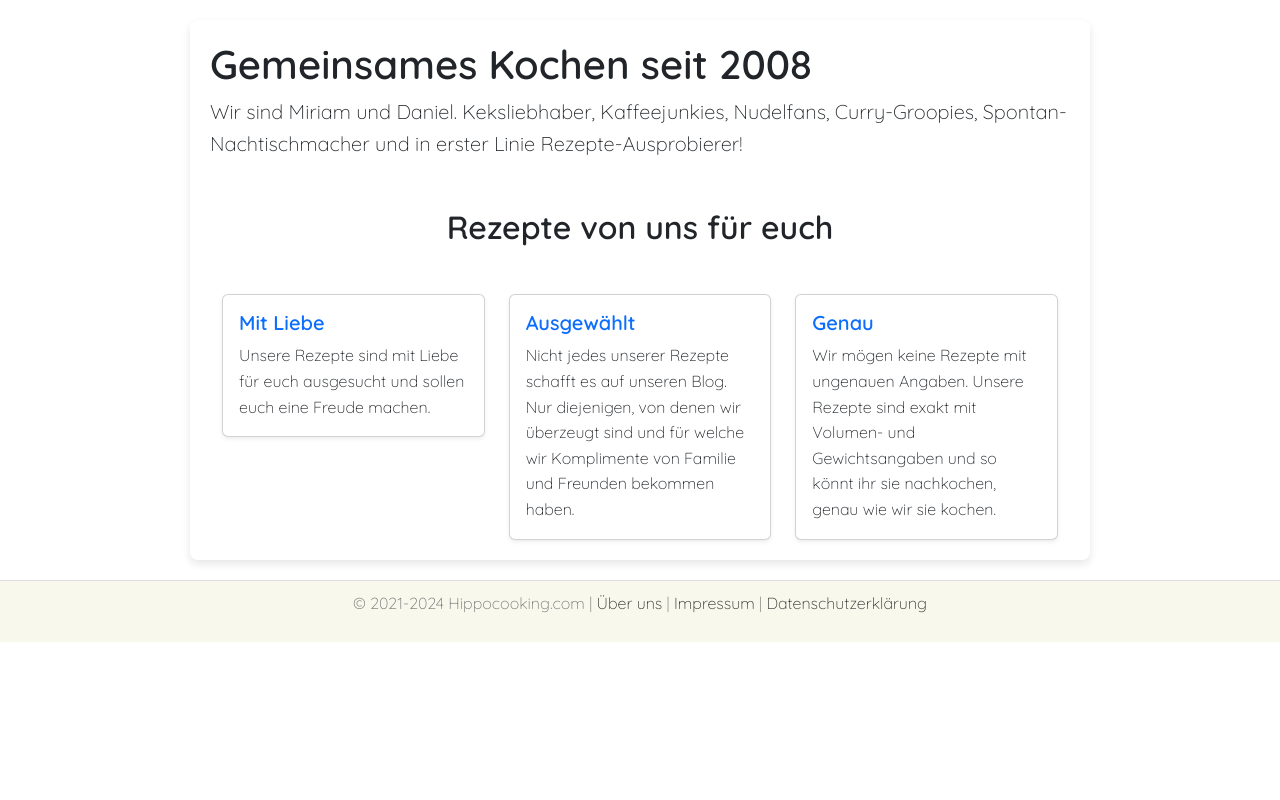
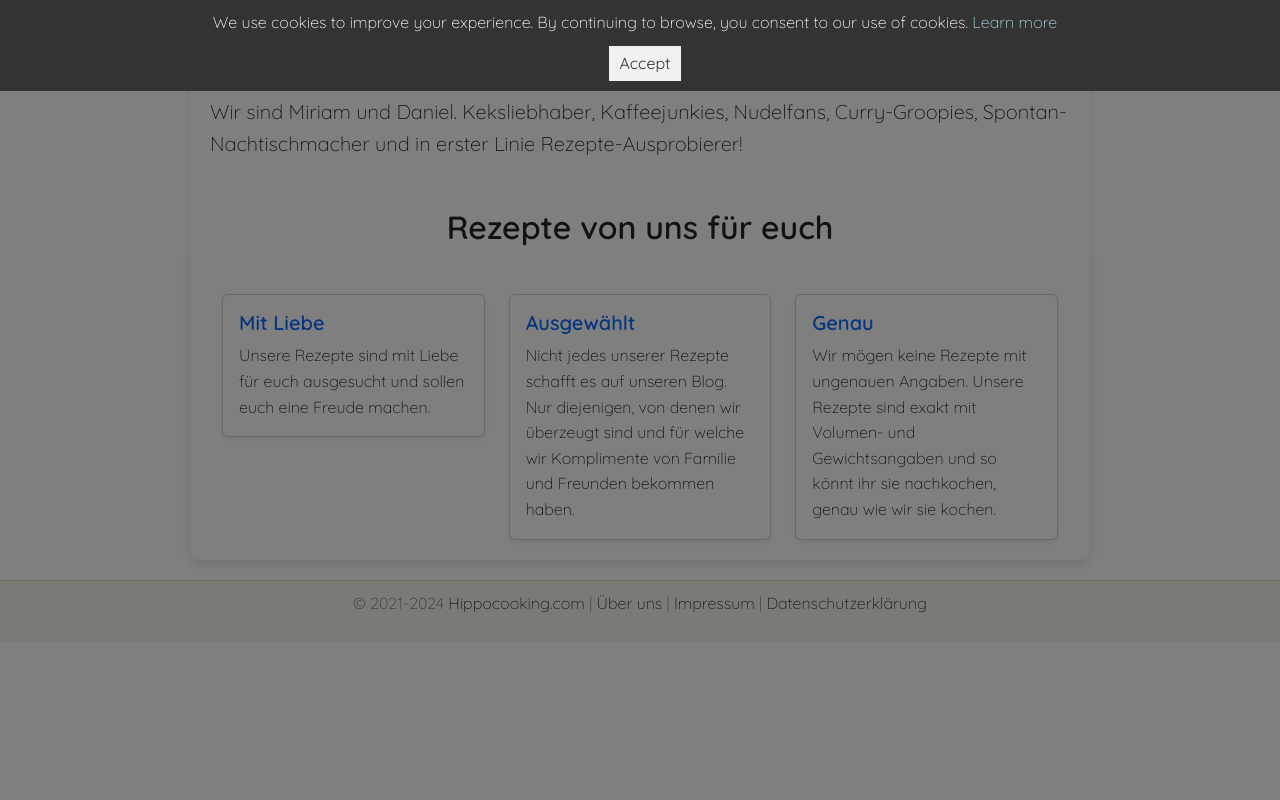
Before and after one commit to SchneiderDaniel/flask_blogs, a Flask app: page /1/about in a window 1280 px wide. Run offline with Flask 3, Linux system fonts and the light colour scheme; some libraries are stand-ins or nearby versions.

Commit message:
cookie Banner

```diff
--- a/flask_hippocooking/homepage/main/routes.py
+++ b/flask_hippocooking/homepage/main/routes.py
@@ -1,8 +1,18 @@
-from flask import render_template, send_from_directory, current_app, url_for, redirect, Response
+from flask import render_template, send_from_directory, current_app, url_for, redirect, Response,request, g
 from flask_babel import _, get_locale
 from . import main
 import os, json
 from ..utils import load_translation_file, count_json_files
+
+
+@main.before_request
+def check_cookie_consent():
+    # Check if 'cookieConsentHippocookingcom' cookie is present in the request
+    if 'cookieConsentHippocookingcom' in request.cookies:
+        # Add any pre-processing logic you want here (e.g., logging or modifying behavior)
+        g.cookie_consent = True  # You can use `g` to store data for use in your routes
+    else:
+        g.cookie_consent = False  # Set `g.cookie_consent` to False if the cookie isn't present
 
 
 @main.route('/', defaults={'locale_id': None})
@@ -22,6 +32,8 @@ def index(locale_id):
         return redirect(url_for('main.index', locale_id=str(get_locale())))
 
 
+    json_translations_base = load_translation_file((str)(locale_id),'base')
+
     file_path_index = os.path.join(current_app.root_path, 'static', 'translations', locale_id, "index.json")
 
     # Check if the file exists
@@ -29,7 +41,7 @@ def index(locale_id):
         json_translations = {
         "titel": "Translation Not found",
         }
-        return render_template('recipes/not_found.html', translations=json_translations, locale_id=locale_id)
+        return render_template('recipes/not_found.html', translations=json_translations,translations_base=json_translations_base, locale_id=locale_id, cookie_consent=g.cookie_consent)
 
     json_translations = load_translation_file((str)(locale_id),'index')
 
@@ -57,8 +69,8 @@ def index(locale_id):
         # If the folder does not exist, you might want to handle the error here
         return f"Folder {folder_path} not found.", 404
 
-    json_translations_base = load_translation_file((str)(locale_id),'base')
-    return render_template('main/index.html', translations=json_translations, translations_base=json_translations_base, locale_id=locale_id, number_of_recipes=number_of_recipes,json_files=json_data)
+
+    return render_template('main/index.html', translations=json_translations, translations_base=json_translations_base, locale_id=locale_id, number_of_recipes=number_of_recipes,json_files=json_data, cookie_consent=g.cookie_consent)
 
 
 @main.route('/about', defaults={'locale_id': None})
@@ -74,7 +86,7 @@ def about(locale_id):
 
     json_translations = load_translation_file((str)(locale_id),'about')
     json_translations_base = load_translation_file((str)(locale_id),'base')
-    return render_template('main/about.html',translations=json_translations, locale_id=locale_id, translations_base=json_translations_base)
+    return render_template('main/about.html',translations=json_translations, locale_id=locale_id, translations_base=json_translations_base, cookie_consent=g.cookie_consent)
 
 @main.route('/impressum', defaults={'locale_id': None})
 @main.route('/<string:locale_id>/impressum')
@@ -89,7 +101,7 @@ def impressum(locale_id):
 
     json_translations = load_translation_file((str)(locale_id),'impressum')
     json_translations_base = load_translation_file((str)(locale_id),'base')
-    return render_template('main/impressum.html',translations=json_translations, locale_id=locale_id, translations_base=json_translations_base)
+    return render_template('main/impressum.html',translations=json_translations, locale_id=locale_id, translations_base=json_translations_base, cookie_consent=g.cookie_consent)
 
 @main.route('/dataprotection', defaults={'locale_id': None})
 @main.route('/<string:locale_id>/dataprotection')
@@ -104,7 +116,7 @@ def dataprotection(locale_id):
 
     json_translations = load_translation_file((str)(locale_id),'dataprotection')
     json_translations_base = load_translation_file((str)(locale_id),'base')
-    return render_template('main/dataprotection.html',translations=json_translations, locale_id=locale_id, translations_base=json_translations_base)
+    return render_template('main/dataprotection.html',translations=json_translations, locale_id=locale_id, translations_base=json_translations_base, cookie_consent=g.cookie_consent)
 
 
 @main.route('/favicon.ico')
--- /dev/null
+++ b/flask_hippocooking/static/css/cookie.css
@@ -0,0 +1,22 @@
+#cookie-banner {
+    background-color: #333;
+    color: white;
+    padding: 10px;
+    display: flex;
+    justify-content: space-between;
+    align-items: center;
+    z-index: 1000;
+}
+
+#cookie-banner p {
+    margin: 0;
+    padding-right: 10px;
+}
+
+#accept-cookies {
+    background-color: #f1f1f1;
+    color: #333;
+    border: none;
+    padding: 5px 10px;
+    cursor: pointer;
+}
--- a/flask_hippocooking/templates/base.html
+++ b/flask_hippocooking/templates/base.html
@@ -21,15 +21,27 @@
 
     <link rel="stylesheet" type="text/css" href={{ url_for('static', filename='css/base.css') }}>
     <link rel="stylesheet" type="text/css" href={{ url_for('static', filename='css/footer.css') }}>
+    <link rel="stylesheet" type="text/css" href={{ url_for('static', filename='css/cookie.css') }}>
     <link href="https://fonts.googleapis.com/css2?family=Quicksand:wght@300;400;600&display=swap" rel="stylesheet">
 </head>
 <body>
+    <!-- Semi-transparent overlay -->
+    <div id="cookie-overlay" style="position: fixed; top: 0; left: 0; width: 100%; height: 100%; background-color: rgba(0, 0, 0, 0.5); display: none; z-index: 999; pointer-events: none;">
+    </div>
+
+    <!-- Cookie Banner -->
+    <div id="cookie-banner" style="position: fixed; top: 0; width: 100%; background-color: #333; color: white; text-align: center; padding: 10px; display: none; z-index: 1000;">
+        <p style="margin: 0;">We use cookies to improve your experience. By continuing to browse, you consent to our use of cookies. <a href="{{ url_for( 'main.dataprotection') }}" style="color: lightblue;">Learn more</a></p>
+        <button id="accept-cookies" style="background-color: #f1f1f1; color: #333; border: none; padding: 5px 10px; cursor: pointer; margin-left: 10px; margin-top: 10px;">Accept</button>
+    </div>
+
+
     {% block content %}{% endblock %}
 
     {{ bootstrap.load_js() }}
 
     <footer class="custom-bg-color1" >
-        <p>&copy; 2021-<span id="current-year"></span> Hippocooking.com | <a href="{{ url_for( 'main.about') }}">{{ translations_base.ueberuns }}</a> | <a href="{{ url_for( 'main.impressum') }}">{{ translations_base.impressum }}</a>  | <a href="{{ url_for( 'main.dataprotection') }}">{{ translations_base.dataprotection }}</a> </p>
+        <p>&copy; 2021-<span id="current-year"></span>  <a href="{{ url_for( 'main.index') }}">Hippocooking.com</a>  | <a href="{{ url_for( 'main.about') }}">{{ translations_base.ueberuns }}</a> | <a href="{{ url_for( 'main.impressum') }}">{{ translations_base.impressum }}</a>  | <a href="{{ url_for( 'main.dataprotection') }}">{{ translations_base.dataprotection }}</a> </p>
     </footer>
 
     <script>
@@ -37,5 +49,40 @@
         document.getElementById('current-year').textContent = new Date().getFullYear();
     </script>
 
+    <script>
+        document.addEventListener('DOMContentLoaded', function() {
+            const cookieBanner = document.getElementById('cookie-banner');
+            const cookieOverlay = document.getElementById('cookie-overlay');
+            const acceptButton = document.getElementById('accept-cookies');
+
+            // Check if the 'cookieConsentHippocookingcom' cookie is set
+            if (!document.cookie.split('; ').find(row => row.startsWith('cookieConsentHippocookingcom='))) {
+                cookieBanner.style.display = 'block';
+                cookieOverlay.style.display = 'block';
+            } else {
+                // Hide overlay if consent is given
+                cookieOverlay.style.display = 'none';
+            }
+
+            acceptButton.addEventListener('click', function() {
+                document.cookie = "cookieConsentHippocookingcom=true; path=/; max-age=" + (60 * 60 * 24 * 365); // 1 year expiry
+                cookieBanner.style.display = 'none';
+                cookieOverlay.style.display = 'none';
+            });
+        });
+    </script>
+
+    <script>
+        document.addEventListener('DOMContentLoaded', function() {
+            const cookieOverlay = document.getElementById('cookie-overlay');
+
+            {% if not cookie_consent %}
+                // Show the overlay if consent has not been given
+                cookieOverlay.style.display = 'block';
+            {% endif %}
+        });
+    </script>
+
+
 </body>
 </html>
```
Also changed, not shown: flask_hippocooking/homepage/recipes/routes.py (+13 -3 lines).
